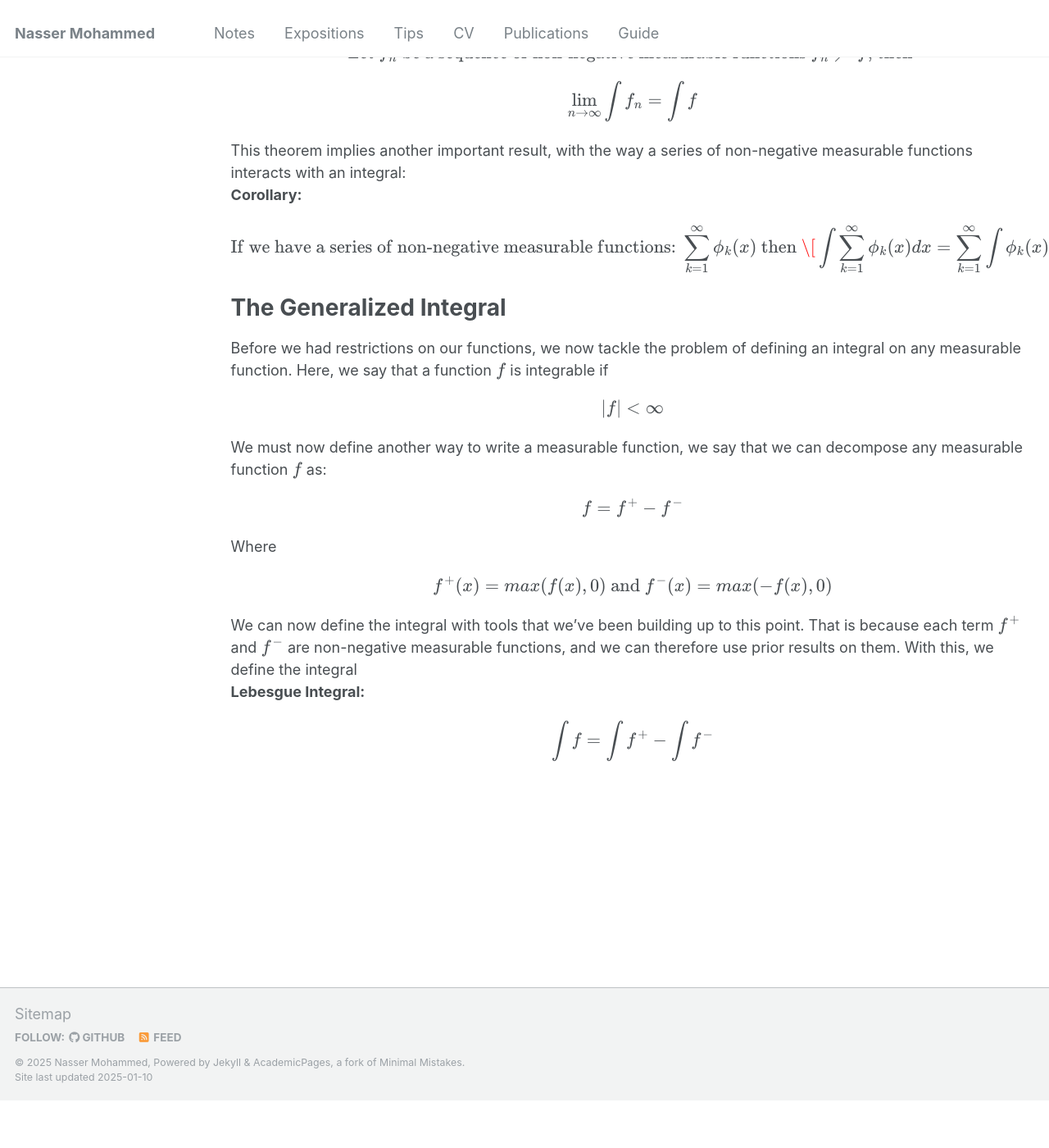
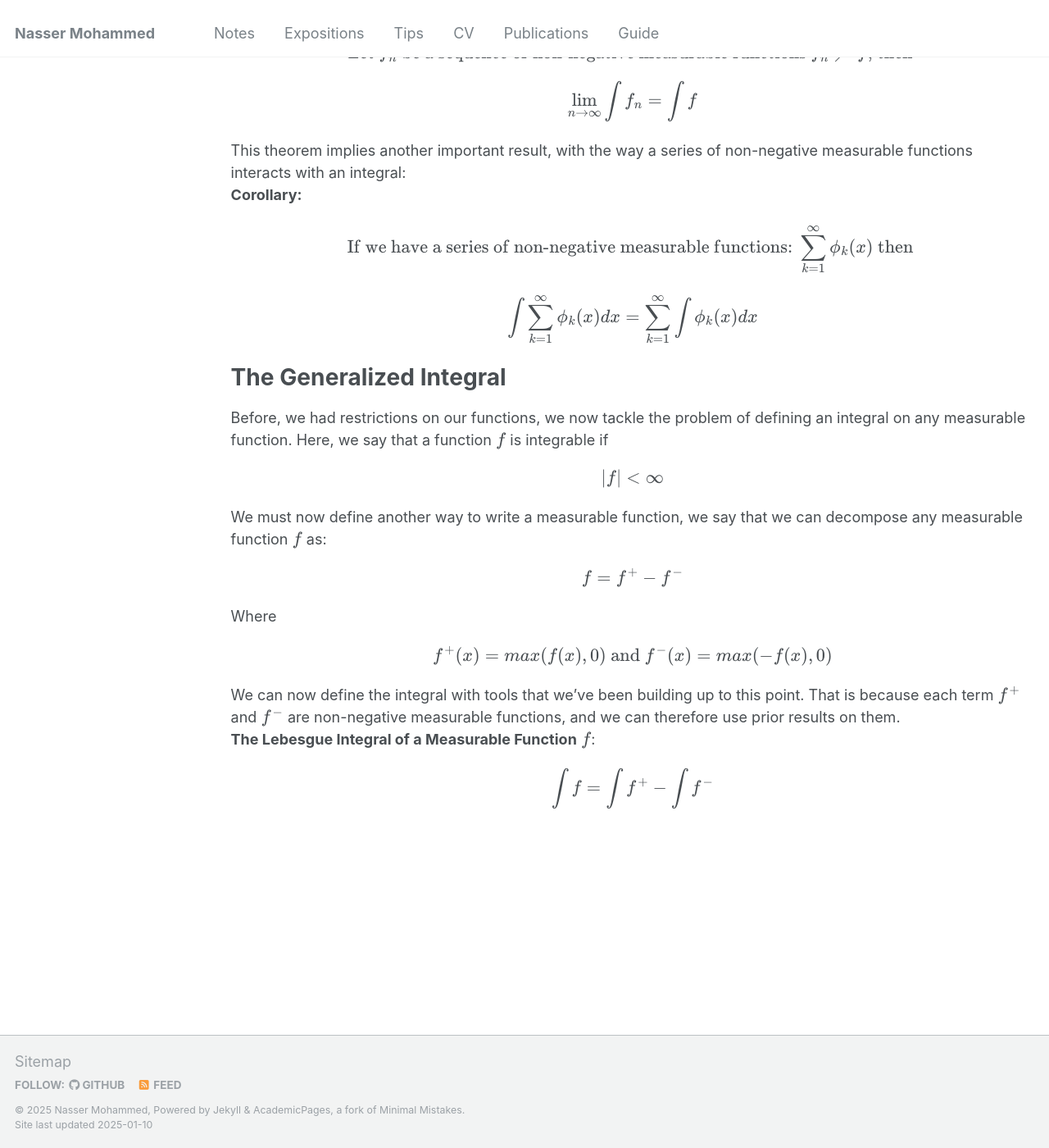
Before and after one commit to Nasser-Mohammed/Nasser-Mohammed.github.io, a Jekyll site: the page built from _pages/notes/analysis/lebintegral.md, in a window 1280 px wide and 1400 px high, scrolled down 2826 px. Shown: the whole window at 82% size. Built offline with Jekyll 4.4.1, drawn with Linux system fonts in a browser that asks for light colours; before the commit the page ends 4168 px from its top, so only the background shows below that.

Commit message:
Update lebintegral.md

```diff
--- a/_pages/notes/analysis/lebintegral.md
+++ b/_pages/notes/analysis/lebintegral.md
@@ -62,18 +62,18 @@ This theorem is used for nonnegative measurable functions, in essence, it allows
 \\[\lim_{n \to \infty}\int f_n = \int f\\]
 This theorem implies another important result, with the way a series of non-negative measurable functions interacts with an integral:\\
 **Corollary:**
-\\[\text{If we have a series of non-negative measurable functions: } \sum_{k = 1}^{\infty}\phi_k(x) \text{ then }
+\\[\text{If we have a series of non-negative measurable functions: } \sum_{k = 1}^{\infty}\phi_k(x) \text{ then }\\]
 \\[\int\sum_{k = 1}^{\infty}\phi_k(x) dx = \sum_{k = 1}^{\infty}\int \phi_k(x)dx\\]
 
 
 The Generalized Integral
 ===
-Before we had restrictions on our functions, we now tackle the problem of defining an integral on any measurable function. Here, we say that a function \\(f\\) is integrable if
+Before, we had restrictions on our functions, we now tackle the problem of defining an integral on any measurable function. Here, we say that a function \\(f\\) is integrable if
 \\[\left|f\right| < \infty\\]
 We must now define another way to write a measurable function, we say that we can decompose any measurable function \\(f\\) as:
 \\[f = f^{+} - f^{-}\\]
 Where
 \\[f^{+}(x) = max(f(x), 0) \text{    and    } f^{-}(x) = max(-f(x), 0)\\]
-We can now define the integral with tools that we've been building up to this point. That is because each term \\(f^{+}\\) and \\(f^{-}\\) are non-negative measurable functions, and we can therefore use prior results on them. With this, we define the integral\\
-**Lebesgue Integral:**
+We can now define the integral with tools that we've been building up to this point. That is because each term \\(f^{+}\\) and \\(f^{-}\\) are non-negative measurable functions, and we can therefore use prior results on them.\\
+**The Lebesgue Integral of a Measurable Function** \\(f\\):
 \\[\int f = \int f^{+} - \int f^{-}\\]
```
